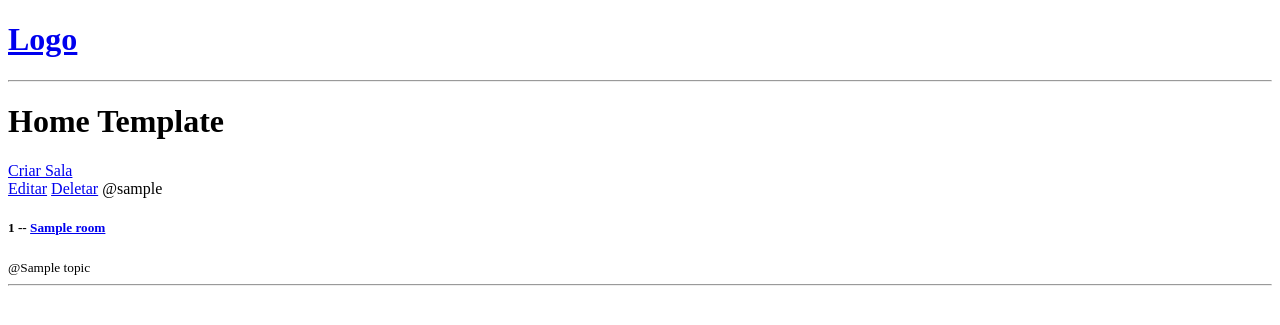
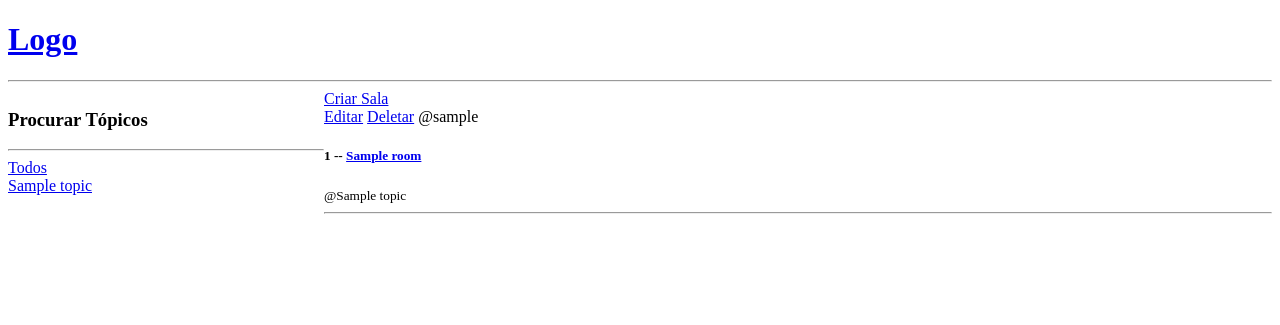
Before and after one commit to dimasabreu/Site-Django, a Django app: template base/templates/base/home.html in a window 1280 px wide. Shown: the top 325 px of the page. Run offline with Django 4.2, Linux system fonts and the light colour scheme; the template is opened without the code that fills it: most values are stand-ins (such as "Sample title", 1, 10 or a date in 2020).

Commit message:
style e divisão

```diff
--- a/base/templates/base/home.html
+++ b/base/templates/base/home.html
@@ -1,16 +1,29 @@
 {% extends 'main.html' %}
 {% block content%}
-<!DOCTYPE html>
-<html lang="en">
-<head>
-    <meta charset="UTF-8">
-    <meta http-equiv="X-UA-Compatible" content="IE=edge">
-    <meta name="viewport" content="width=device-width, initial-scale=1.0">
 
-    <title>Document</title>
-</head>
-<body>
-    <h1>Home Template</h1>
+<style>
+    .home-container {
+        display: grid;
+        grid-template-columns: 1fr 3fr;
+    }
+</style>
+
+<div class="home-container">
+    <div>
+        <h3>Procurar Tópicos</h3>
+        <hr>
+
+        <div>
+            <a href="{% url 'home' %}">Todos</a>
+        </div>
+
+        {% for topic in topics %}
+            <div>
+                <a href="{% url 'home' %}?q={{topic.name}}">{{topic.name}}</a>
+            </div>
+        {% endfor %}
+    </div>
+
     <div>
         <a href="{% url 'create-room' %}">Criar Sala</a>
         <div>
@@ -26,6 +39,8 @@
             {% endfor %}
         </div>
     </div>
-</body>
-</html>
+
+</div>
+
+
 {% endblock content%}
```
